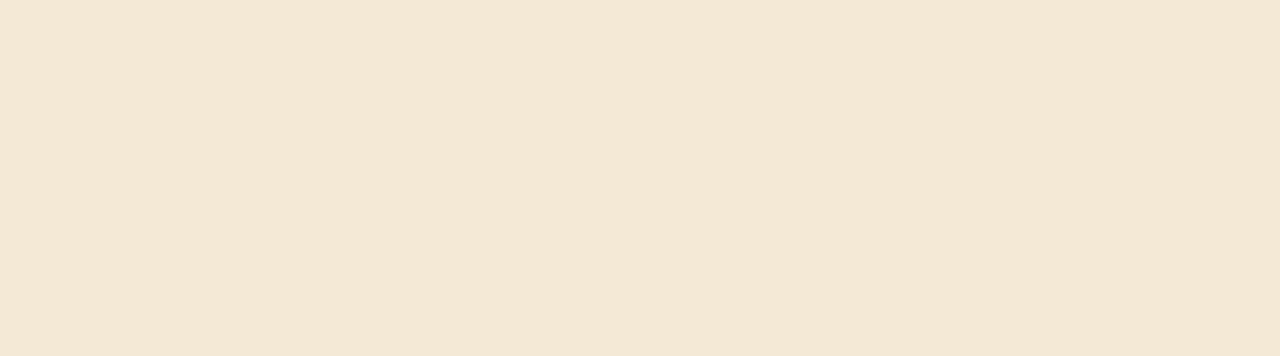
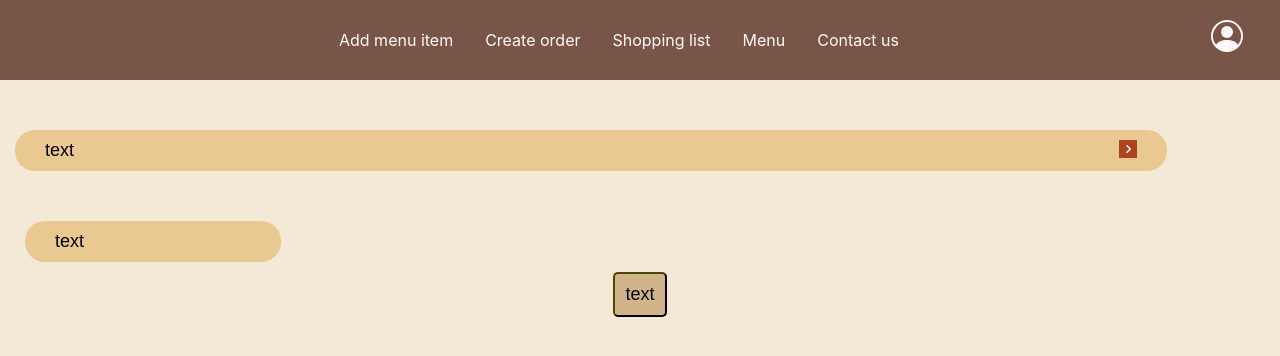
Before and after one commit to Senu14/Order-app, a React (Create React App) app in the folder frontend/: page /WelcomePage in a window 1280 px wide. Before the commit this address had no page. Shown: the top 356 px of the page. Built offline with nearby package versions, Linux system fonts and the light colour scheme.

Commit message:
Buttons merge

```diff
--- a/frontend/src/App.js
+++ b/frontend/src/App.js
@@ -17,6 +17,7 @@ function App() {
     <Route path="/HomePage" element={<HomePage />} />
     <Route path="/CreateOrderPage" element={<CreateOrderPage />} />
      <Route path="/ShoppingListPage" element={<ShoppingListPage />} />
+     <Route path="/WelcomePage" element={<WelcomePage />} />
     </Routes>
 
     </>
--- /dev/null
+++ b/frontend/src/components/Button.css
@@ -0,0 +1,19 @@
+.generalButton {
+    width: 20%;
+    margin-left: 25px;
+    margin-top: 50px;
+    padding: 10px 30px;
+    background-color: #E9C891;
+    border: none;
+    border-color: #4B480A;
+    color: black;
+    font-size: 18px;
+    border-radius: 20px;
+    cursor: pointer;
+    transition: background-color 0.2s ease-in-out;
+    display: flex;
+    flex-direction: row;
+   justify-content: space-between;
+
+
+}
--- /dev/null
+++ b/frontend/src/components/Button.js
@@ -0,0 +1,13 @@
+import "./Button.css";
+
+function Button(props) {
+
+    return(
+        <div>
+        <button className="generalButton">{props.text}</button>
+      </div>
+    )
+
+}
+
+export default Button;
--- /dev/null
+++ b/frontend/src/components/ButtonArrow.css
@@ -0,0 +1,20 @@
+.button-create {
+    margin-top: 50px;
+    margin-left: 15px;
+    padding: 10px 30px;
+    background-color: #E9C891;
+    border: none;
+    border-color: #4B480A;
+    color: black;
+    font-size: 18px;
+    border-radius: 20px;
+    cursor: pointer;
+    transition: background-color 0.2s ease-in-out;
+    width: 90%;
+    display: flex;
+    flex-direction: row;
+   justify-content: space-between;
+
+
+
+};
--- /dev/null
+++ b/frontend/src/components/ButtonArrow.js
@@ -0,0 +1,18 @@
+import { BiChevronRight } from "react-icons/bi";
+import "./ButtonArrow.css";
+
+function ButtonArrow(props) {
+
+    return(
+        <div>
+    <button className="button-create">{props.text}
+        <div className="icon">
+            <BiChevronRight />
+        </div>
+    </button>
+    </div>
+    )
+
+}
+
+export default ButtonArrow;
--- a/frontend/src/components/Header.css
+++ b/frontend/src/components/Header.css
@@ -1,10 +1,8 @@
-
-
-*{
+/* *{
     padding: 0;
     margin: 0;
     box-sizing: border-box;
-}
+} */
 
 :root{
     --mainColor: #795548;
@@ -14,6 +12,9 @@
 }
 
 header {
+    padding: 0;
+    margin: 0;
+    box-sizing: border-box;
 	display: flex;
 	align-items: center;
 	justify-content: space-between;
@@ -25,9 +26,11 @@ header {
 
 nav a {
 	margin: 0 1rem;
-	color: var(--itemsColor);
+	color: var(--textColor);
 	text-decoration: none;
 }
+
+
 
 nav a:hover {
 	color: var(--mainColor);
@@ -43,6 +46,16 @@ header .nav-btn {
 	visibility: hidden;
 	opacity: 0;
 	font-size: 1.8rem;
+}
+
+header .nav-btn-profile {
+	padding: 5px;
+	cursor: pointer;
+	background: transparent;
+	border: none;
+	outline: none;
+	color: var(--textColor);
+	font-size: 2rem;
 }
 
 header div,
@@ -86,5 +99,6 @@ nav {
 
 	nav a {
 		font-size: 1.5rem;
+        color: var(--itemsColor);
 	}
 }
--- a/frontend/src/components/Header.js
+++ b/frontend/src/components/Header.js
@@ -2,8 +2,6 @@ import React, { useRef } from 'react'
 import { FaBars, FaTimes } from 'react-icons/fa';
 import { BsPersonCircle } from 'react-icons/bs'
 import "./Header.css";
-
-var Button = require('react-button')
 
 function Header() {
   const navRef = useRef();
@@ -18,16 +16,16 @@ function Header() {
         <FaBars />
       </button>
       <nav ref={navRef}>
-        <a href="/AddMenu">Add menu item</a>
-        <a href="/CreateOrder">Create order</a>
-        <a href="/ShoppingList">Shopping list</a>
+        <a href="/AddMenuPage">Add menu item</a>
+        <a href="/CreateOrderPage">Create order</a>
+        <a href="/ShoppingListPage">Shopping list</a>
         <a href="/#">Menu</a>
-        <a href="/ContactUs">Contact us</a>
+        <a href="/ContactUsPage">Contact us</a>
         <button className='nav-btn nav-close-btn' onClick={showNavbar}>
           <FaTimes />
         </button>
       </nav>
-      <button className='nav-btn'>
+      <button className='nav-btn-profile'>
         <BsPersonCircle />
       </button>
     </header>
--- /dev/null
+++ b/frontend/src/components/RectangleButton.css
@@ -0,0 +1,12 @@
+.rectangle-button {
+    margin-top: 10px;
+    padding: 10px 10px;
+    background-color: #D2B48C;
+
+    border-color: #4B480A;
+    color: black;
+    font-size: 18px;
+    border-radius: 5px;
+    cursor: pointer;
+    transition: background-color 0.2s ease-in-out;
+}
--- /dev/null
+++ b/frontend/src/components/RectangleButton.js
@@ -0,0 +1,11 @@
+import "./RectangleButton.css";
+
+function RectangleButton(props) {
+
+    return(
+        <button className="rectangle-button" type="submit">{props.text}</button>
+    )
+
+}
+
+export default RectangleButton;
--- a/frontend/src/pages/CreateOrderPage/CreateOrderPage.js
+++ b/frontend/src/pages/CreateOrderPage/CreateOrderPage.js
@@ -1,21 +1,24 @@
 import React from "react";
-import { useState, useEffect} from "react";
-import  ReactDOM  from "react-dom";
+import { useState, useEffect } from "react";
+import ReactDOM from "react-dom";
 import { Route, Router } from "react-router-dom";
 import './CreateOrderPage.scss';
-import { BiChevronRight} from "react-icons/bi";
-
+import { BiChevronRight } from "react-icons/bi";
+import Header from "../../components/Header";
 
 
 const CreateOrderPage = () => {
   return (
     <>
+      <React.Fragment>
+        <Header />
+      </React.Fragment>
       <p className="line">ORDER</p>
 
       <div className="days">
         <p>Create order for
           <form action="">
-              <input className="input-create" type="number"  />
+            <input className="input-create" type="number" />
           </form>
           day(s)
         </p>
@@ -35,7 +38,7 @@ const CreateOrderPage = () => {
           </select>
 
           <form action="">
-              <input className="input-create"  type="number"  />
+            <input className="input-create" type="number" />
           </form>
         </div>
         <div>
@@ -55,7 +58,7 @@ const CreateOrderPage = () => {
       <div>
         <button className="button-create">Create and go to shopping list
           <div className="icon">
-                <BiChevronRight/>
+            <BiChevronRight />
           </div>
         </button>
       </div>
--- a/frontend/src/pages/WelcomePage/WelcomePage.js
+++ b/frontend/src/pages/WelcomePage/WelcomePage.js
@@ -1,10 +1,16 @@
 import React from 'react'
+import Button from '../../components/Button';
+import ButtonArrow from '../../components/ButtonArrow';
 import Header from "../../components/Header";
+import RectangleButton from '../../components/RectangleButton';
 
 function WelcomePage() {
   return (
 <React.Fragment>
     <Header/>
+    <ButtonArrow text="text"/>
+    <Button text="text"/>
+    <RectangleButton text="text"/>
 </React.Fragment>
   );
 }
```
Also changed, not shown: 2 other files (tests, documents, lock files or other folders). Lines whose indentation alone changed are shown as unchanged.
